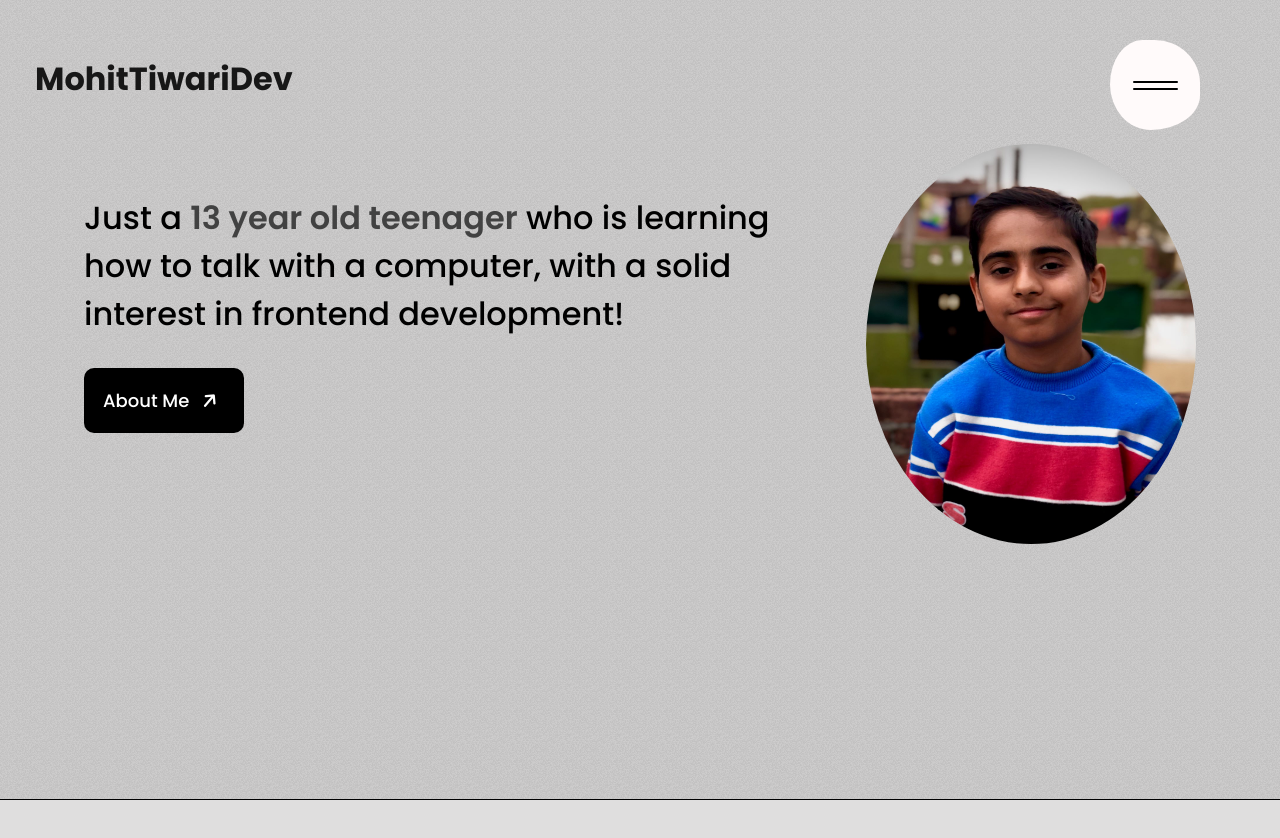
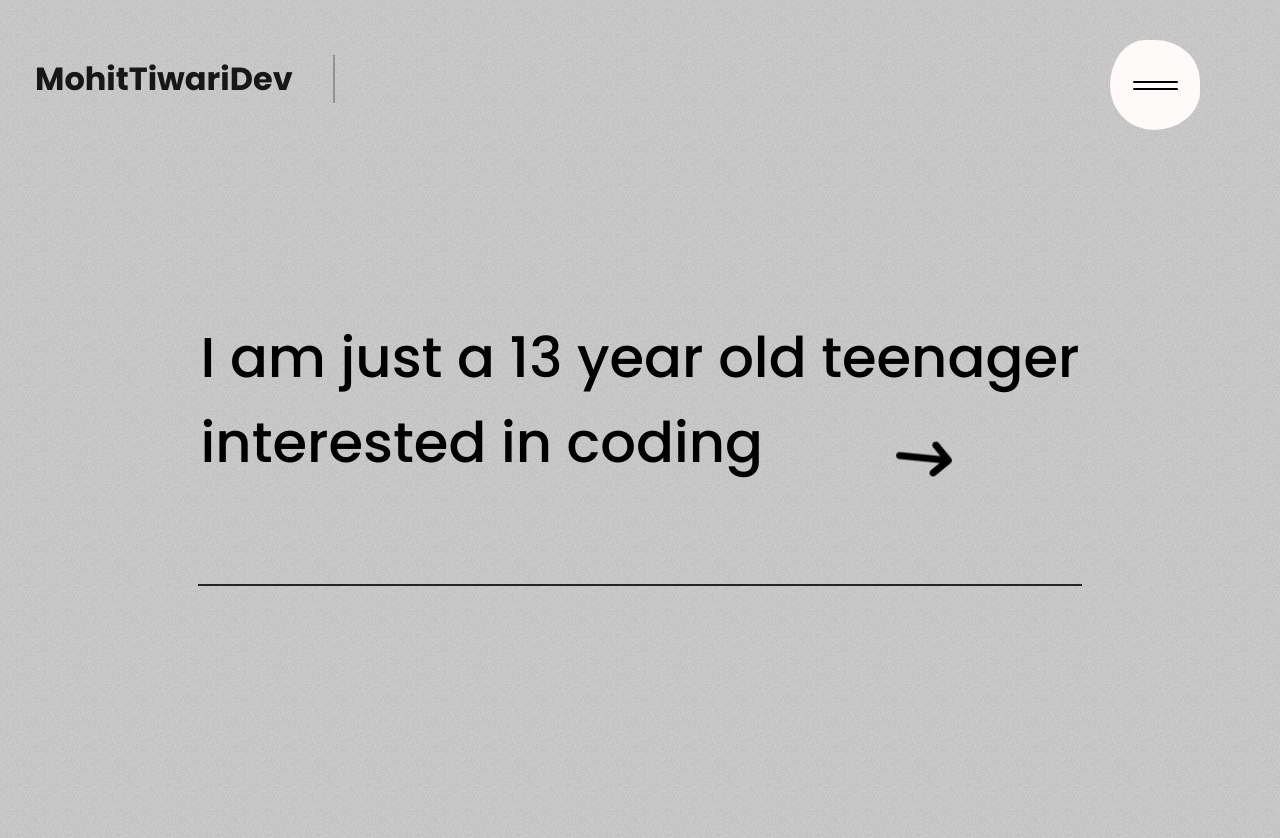
Before and after one commit to MohitTiwariBytes/PersonalPortfolioSite, a React (Vite) app: page /about in a window 1280 px wide. Shown: the top 838 px of the page. Before the commit the page ends 800 px from the top, so only its background shows below. Built offline with nearby package versions, Linux system fonts and the light colour scheme; a web font is replaced by a local one.

Commit message:
Working on About Page now!

```diff
--- /dev/null
+++ b/src/AboutSections/FirstSection.css
@@ -0,0 +1,85 @@
+* {
+  margin: 0;
+  padding: 0;
+}
+
+html,
+body,
+#root {
+  height: 100%;
+  width: 100%;
+}
+
+.main-about {
+  height: 200vh;
+  width: 100%;
+}
+
+.about-first-section-main,
+.about-first-section {
+  height: 100vh;
+  width: 100%;
+}
+
+.title {
+  height: 100%;
+  display: flex;
+  justify-content: center;
+  flex-direction: column;
+}
+
+.topFirst {
+  height: 100%;
+  width: 100%;
+  display: flex;
+  justify-content: center;
+  flex-direction: column;
+  align-items: center;
+}
+
+.title h1 {
+  font-size: calc(clamp(3.25em, 5vw, 8em) * 0.875);
+  font-weight: 450;
+}
+
+.firstLine,
+.secondLine {
+  overflow: hidden;
+}
+
+h1 {
+  overflow: hidden;
+  text-align: start;
+}
+
+.line {
+  height: 2px;
+  width: 69%;
+  background-color: #242424;
+  margin-left: 0px;
+  margin-bottom: -300px;
+  position: absolute;
+}
+
+.secondLine i {
+  transform: rotate(120deg);
+  margin-left: 140px;
+  margin-top: 30px;
+  position: absolute;
+}
+
+@media (max-width: 765px) {
+  h1 {
+    flex-wrap: wrap;
+    text-align: center;
+  }
+
+  span {
+    width: 80%;
+    font-size: 2.5rem;
+  }
+
+  .secondLine i {
+    display: none;
+  }
+}
--- /dev/null
+++ b/src/AboutSections/FirstSection.jsx
@@ -0,0 +1,84 @@
+import React, { useEffect, useRef } from "react";
+import "./FirstSection.css";
+import { gsap, ScrollTrigger } from "gsap/all";
+import myImg from "../assets/IMG_0565.jpeg";
+
+gsap.registerPlugin(ScrollTrigger);
+
+const FirstSection = () => {
+  const titleRef = useRef(null);
+  const titleRef1 = useRef(null);
+  const lineRef = useRef(null);
+  const iconRef = useRef(null);
+  let x = 0;
+
+  useEffect(() => {
+    gsap.to(iconRef.current, {
+      rotation: 880,
+      scrollTrigger: {
+        trigger: iconRef.current,
+        start: "top bottom", // Animation starts when the top of the element hits the bottom of the viewport
+        end: "bottom top", // Animation ends when the bottom of the element hits the top of the viewport
+        scrub: 2, // Synchronizes the animation with the scroll position and adds a delay for smoother animation
+      },
+    });
+
+    gsap.fromTo(
+      lineRef.current,
+      {
+        width: "-150%",
+      },
+      { width: "69%", duration: 1.1, ease: "power4.out", stagger: 0.1 }
+    );
+    gsap.fromTo(
+      titleRef.current,
+      {
+        y: "1700px",
+      },
+      {
+        y: "0px",
+        duration: 1.1,
+        ease: "power4.out",
+        stagger: 0.1,
+      }
+    );
+    gsap.fromTo(
+      titleRef1.current,
+      {
+        y: "1700px",
+      },
+      {
+        y: "0px",
+        duration: 1.1,
+        ease: "power4.out",
+        stagger: 0.1,
+      }
+    );
+  }, []);
+
+  return (
+    <div className="about-first-section-main">
+      <div className="about-first-section">
+        <div className="topFirst">
+          <div className="title">
+            <h1>
+              <div ref={titleRef} className="firstLine">
+                <span>I am just a 13 year old teenager</span>
+              </div>
+            </h1>
+            <h1>
+              <div ref={titleRef1} className="secondLine">
+                <span>interested in coding</span>
+
+                <i ref={iconRef} class="fa-solid fa-arrow-down-long fa-1x"></i>
+              </div>
+            </h1>
+          </div>
+          <div ref={lineRef} className="line"></div>
+        </div>
+      </div>
+    </div>
+  );
+};
+
+export default FirstSection;
--- a/src/App.css
+++ b/src/App.css
@@ -1,5 +1,6 @@
 html,
 body {
+  max-height: 100vh;
   height: 100%;
   width: 100%;
   background: #dfdede;
--- a/src/App.jsx
+++ b/src/App.jsx
@@ -3,9 +3,8 @@ import { BrowserRouter, Routes, Route } from "react-router-dom";
 import SecondSection from "./HomeSections/SecondSection";
 import Navbar from "./Components/Navbar";
 import "./App.css";
-import {gsap, TweenLite} from "gsap";
-
-
+import { gsap, TweenLite } from "gsap";
+import About from "./Pages/About";
 
 function App() {
   return (
@@ -16,8 +15,7 @@ function App() {
           path="/about"
           element={
             <>
-              <Navbar />
-              <SecondSection />
+              <About></About>
             </>
           }
         />
--- a/src/Components/Footer.css
+++ b/src/Components/Footer.css
@@ -1,45 +1,46 @@
-*{
+* {
     margin: 0;
     padding: 0;
 }
 
-html, body, #root{
+html, body, #root {
     height: 100%;
     width: 100%;
 }
 
-.main-footer{
+.main-footer {
     height: 80vh;
     width: 100%;
     background-color: #111;
+    position: relative; /* Contain children properly */
+
 }
 
-.footer{
+.footer {
     height: 100%;
     width: 100%;
-    display:flex;
+    display: flex;
     align-items: center;
+    flex-wrap: wrap; /* Ensure children wrap correctly */
 }
 
-.left{
+.left {
     height: 100%;
     width: 50%;
-    float: left;
     background-color: #111;
     display: flex;
     justify-content: center;
     flex-direction: column;
 }
 
-.left h1{
+.left h1 {
     color: white;
     font-size: 50px;
     font-weight: 480;
-    font-size: 60px;
     margin-left: 50px;
 }
 
-.line{
+.line {
     height: 2px;
     width: 100%;
     background-color: white;
@@ -47,11 +48,11 @@ html, body, #root{
     margin-left: 50px;
 }
 
-.info{
+.info {
     margin-top: 50px;
 }
 
-#email{
+#email {
     margin-left: 50px;
     color: white;
     font-size: 20px;
@@ -59,7 +60,7 @@ html, body, #root{
     margin-top: 40px;
 }
 
-#number{
+#number {
     margin-left: 50px;
     color: white;
     font-size: 20px;
@@ -67,14 +68,13 @@ html, body, #root{
     margin-top: 40px;
 }
 
-.right{
+.right {
     height: 100%;
     width: 50%;
-    float: left;
     background-color: #111;
 }
 
-.button1{
+.button1 {
     height: 200px;
     width: 200px;
     border-radius: 50%;
@@ -85,21 +85,21 @@ html, body, #root{
     justify-content: center;
     align-items: center;
     cursor: pointer;
-    margin-top: 120px;
+    margin-top: 60px;
     margin-right: 150px;
 }
 
-@media (max-width: 768px){
-    .button1{
+@media (max-width: 768px) {
+    .button1 {
         display: none;
     }
-    .info{
+
+    .info {
         display: flex;
         flex-direction: column;
-
     }
 
-    .left h1{
+    .left h1 {
         width: 164%;
     }
 }
--- a/src/Components/Footer.jsx
+++ b/src/Components/Footer.jsx
@@ -1,9 +1,8 @@
-import React, { useState, useRef, useEffect } from "react";
+import React, { useState, useRef, useEffect, forwardRef } from "react";
 import "./Footer.css";
 import gsap from "gsap";
 
-
-const Footer = () => {
+const Footer = forwardRef((props, ref) => {
   const hamRef = useRef(null);
   const textRef = useRef(null);
 
@@ -47,7 +46,7 @@ const Footer = () => {
     };
 
     const hamElement = hamRef.current;
-    const textElement = hamRef.current;
+    const textElement = textRef.current;
     hamElement.addEventListener("mousemove", handleMouseMove);
     hamElement.addEventListener("mouseleave", handleMouseLeave);
 
@@ -56,25 +55,24 @@ const Footer = () => {
       hamElement.removeEventListener("mouseleave", handleMouseLeave);
     };
   }, []);
+
   return (
-    <div className="main-footer">
+    <div className="main-footer" ref={ref}>
       <div className="footer">
         <div className="left">
           <h1>Wanna work with me?</h1>
           <div className="line"></div>
           <div className="info">
             <span id="number">+91 7703931038</span>
-          <span id="email">mohittiwaridev@gmail.com</span>
+            <span id="email">mohittiwaridev@gmail.com</span>
           </div>
-
         </div>
         <div ref={hamRef} className="button1">
           <span ref={textRef}>Get in touch!</span>
         </div>
-
       </div>
     </div>
   );
-};
+});
 
 export default Footer;
--- a/src/Components/SmoothScroll.jsx
+++ b/src/Components/SmoothScroll.jsx
@@ -1,35 +1,51 @@
-import React, { useEffect, useRef } from 'react';
-import { gsap } from 'gsap';
-import { ScrollTrigger } from 'gsap/ScrollTrigger';
+import React, { useEffect, useRef } from "react";
+import { gsap } from "gsap";
+import { ScrollTrigger } from "gsap/ScrollTrigger";
 
 gsap.registerPlugin(ScrollTrigger);
 
 const SmoothScroll = ({ children }) => {
   const scrollContainerRef = useRef(null);
+  const footerRef = useRef(null);
 
   useEffect(() => {
     const scrollContainer = scrollContainerRef.current;
+    const footer = footerRef.current;
 
     gsap.to(scrollContainer, {
-      y: () => -(scrollContainer.scrollHeight - document.documentElement.clientHeight),
-      ease: 'power1.inOut',
+      y: () =>
+        -(scrollContainer.scrollHeight - document.documentElement.clientHeight),
+      ease: "power1.inOut",
       scrollTrigger: {
         trigger: scrollContainer,
-        start: 'top top',
-        end: 'bottom bottom',
+        start: "top top",
+        end: "bottom bottom",
         scrub: 1,
-        invalidateOnRefresh: true
-      }
+        invalidateOnRefresh: true,
+      },
     });
 
+    ScrollTrigger.create({
+      trigger: footer,
+      start: "top bottom",
+      end: "bottom bottom",
+      onEnter: () =>
+        gsap.set(footer, { position: "fixed", bottom: 0, width: "100%" }),
+      onLeaveBack: () => gsap.set(footer, { position: "relative" }),
+    });
+
+    ScrollTrigger.refresh();
+
     return () => {
-      // Remove any event listeners or cleanup code if needed
+      ScrollTrigger.getAll().forEach((trigger) => trigger.kill());
     };
   }, []);
 
   return (
-    <div ref={scrollContainerRef} style={{ overflow: 'hidden' }}>
-      {children}
+    <div ref={scrollContainerRef} style={{ position: "relative" }}>
+      {React.Children.map(children, (child) => {
+        return child;
+      })}
     </div>
   );
 };
--- a/src/HomeSections/FourthSection.jsx
+++ b/src/HomeSections/FourthSection.jsx
@@ -14,7 +14,7 @@ const FourthSection = () => {
                         <img src={award1Img} alt="" />
                     </div>
                     <div className="aboutAward">
-                        <h1>Edvolution</h1>
+                        <h1>EdVolution</h1>
                         <h2>1st place</h2>
                         <h2>Awarded with Galaxy Tab A9</h2>
                         <div className="awardDescription">
--- /dev/null
+++ b/src/Pages/About.jsx
@@ -0,0 +1,16 @@
+import React from "react";
+import FirstSection from "../AboutSections/FirstSection";
+import Navbar from "../Components/Navbar";
+import SmoothScroll from "../Components/SmoothScroll";
+import "../AboutSections/FirstSection.css";
+
+const About = () => {
+  return (
+    <div className="main-about">
+      <Navbar></Navbar>
+      <FirstSection></FirstSection>
+    </div>
+  );
+};
+
+export default About;
```
Also changed, not shown: src/Pages/Home.jsx (+13 -13 lines), src/Pages/About.css (added), src/assets/IMG_0565.jpeg (added).
